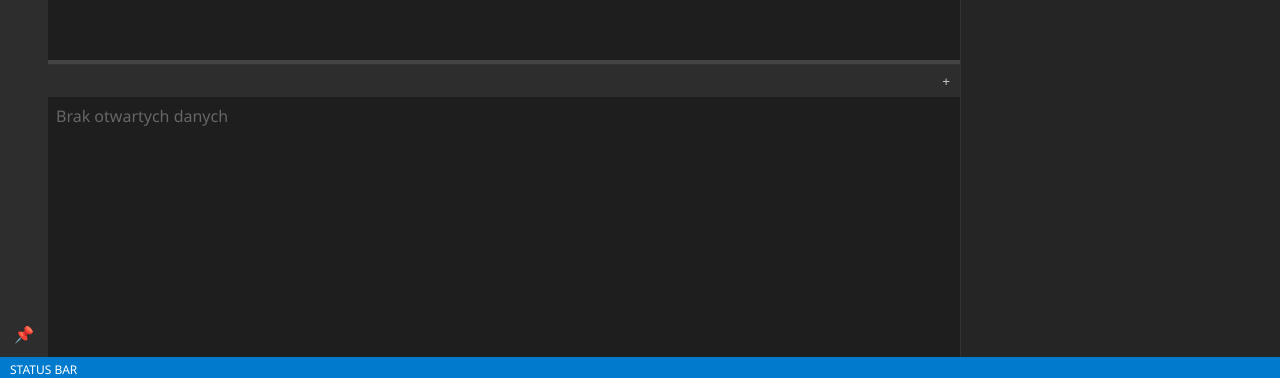
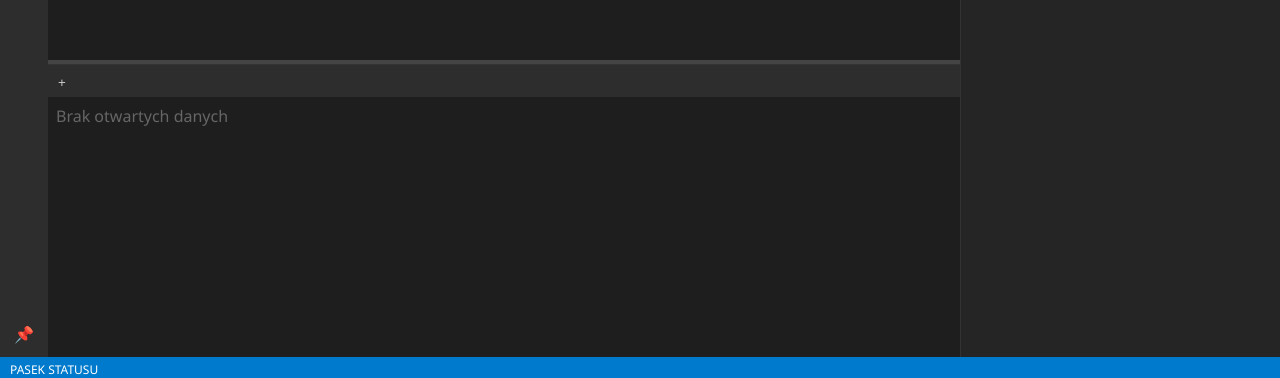
Before and after one commit to MaikWicher/App-Project, a React app in the folder Frontend/: page / in a window 1280 px wide. Shown: the part 419-797 px from the top of the page. Built offline with nearby package versions, Linux system fonts and the light colour scheme; the HTML template or start-up script is replaced by a standard one.

Commit message:
Dodawanie malych popraw

```diff
--- a/Frontend/src/components/BottomPanel/BottomPanelTabsBar.tsx
+++ b/Frontend/src/components/BottomPanel/BottomPanelTabsBar.tsx
@@ -31,10 +31,8 @@ export const BottomPanelTabsBar: React.FC<Props> = ({
   const onDragEnd = (e: DragEndEvent) => {
     const { active, over } = e;
     if (!over || active.id === over.id) return;
-
     const oldIndex = tabs.findIndex(t => t.id === active.id);
     const newIndex = tabs.findIndex(t => t.id === over.id);
-
     onReorder(arrayMove(tabs, oldIndex, newIndex));
   };
 
@@ -42,6 +40,7 @@ export const BottomPanelTabsBar: React.FC<Props> = ({
     <DndContext sensors={sensors} collisionDetection={closestCenter} onDragEnd={onDragEnd}>
       <SortableContext items={tabs.map(t => t.id)} strategy={horizontalListSortingStrategy}>
         <div className="bottom-tabs-bar">
+
           {tabs.map(tab => (
             <DataTabItem
               key={tab.id}
@@ -53,7 +52,11 @@ export const BottomPanelTabsBar: React.FC<Props> = ({
             />
           ))}
 
-          <button className="tab-add" onClick={() => onAdd("table")}>+</button>
+          <div className="tab-add-container">
+            <button className="tab-add" onClick={() => onAdd("table")}>+</button>
+          </div>
+
+
         </div>
       </SortableContext>
     </DndContext>
--- a/Frontend/src/components/BottomPanel/bottomPanel.css
+++ b/Frontend/src/components/BottomPanel/bottomPanel.css
@@ -45,6 +45,10 @@
   cursor: pointer;
 }
 
+.tab-add-container {
+  position: relative;
+}
+
 .tab-add {
   margin-left: auto;
   padding: 0 10px;
--- a/Frontend/src/components/StatusBar.tsx
+++ b/Frontend/src/components/StatusBar.tsx
@@ -1,3 +1,3 @@
 export const StatusBar = () => (
-  <div className="status-bar">STATUS BAR</div>
+  <div className="status-bar">PASEK STATUSU</div>
 );
```
